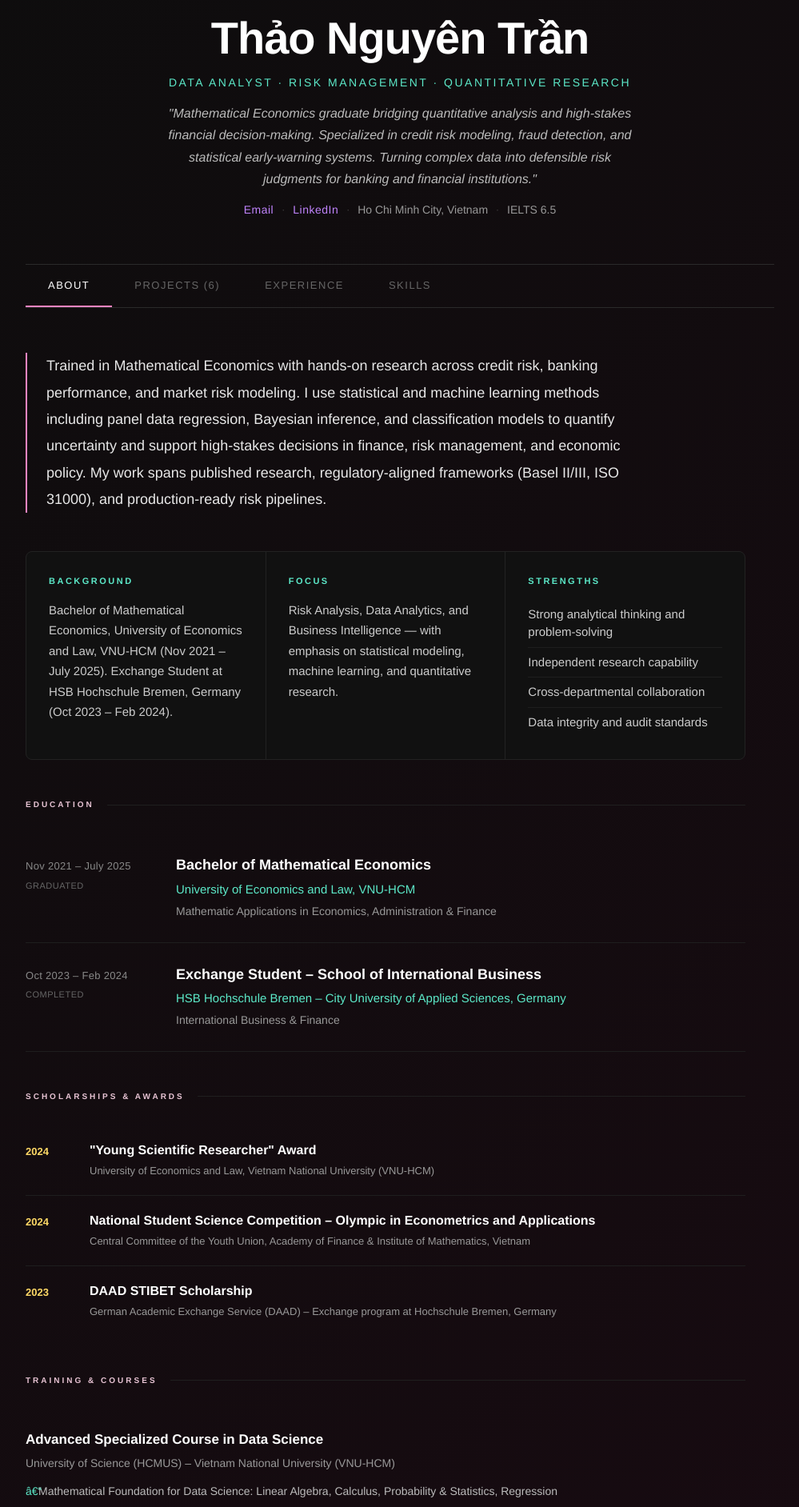
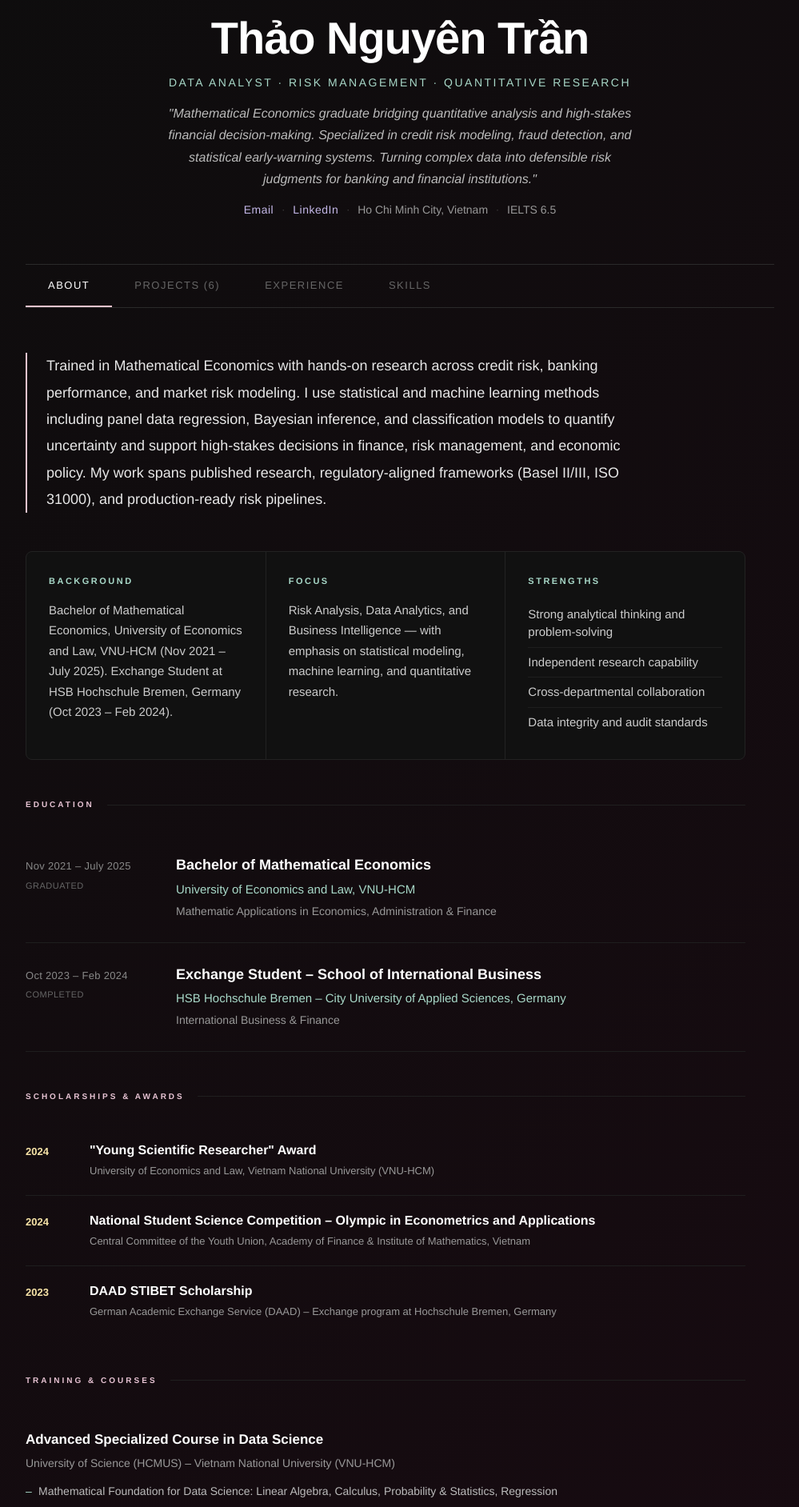
Before and after one commit to nguyenthaotran7903/Thao-Nguyen-Portfolio, a Next.js app: page / in a window 1280 px wide. Shown: the part 191-2075 px from the top of the page at 80% size, without its empty margins (140-1139 px from the left). Built offline with nearby package versions, Linux system fonts and the light colour scheme.

Commit message:
Change color codes in page.module.css
Updated color scheme for various elements to a softer palette.

```diff
--- a/app/page.module.css
+++ b/app/page.module.css
@@ -32,7 +32,7 @@
   transition: border-color 0.3s;
 }
 
-.avatarWrapper:hover { border-color: #FF85C1; }
+.avatarWrapper:hover { border-color: #F2C4CE; }
 .avatar { width: 100%; height: 100%; object-fit: cover; }
 
 .name {
@@ -46,7 +46,7 @@
 
 .title {
   font-size: 14px;
-  color: #5CE8C8;
+  color: #A8D8C8;
   font-weight: 500;
   letter-spacing: 2.5px;
   text-transform: uppercase;
@@ -65,7 +65,7 @@
 .contact { display: flex; align-items: center; gap: 10px; flex-wrap: wrap; justify-content: center; }
 
 .contactLink {
-  color: #C084FC;
+  color: #C4B8E8;
   text-decoration: none;
   font-size: 14px;
   font-weight: 500;
@@ -74,7 +74,7 @@
   border-bottom: 1px solid transparent;
 }
 
-.contactLink:hover { color: #fff; border-bottom-color: #FF85C1; }
+.contactLink:hover { color: #fff; border-bottom-color: #F2C4CE; }
 .contactDot { color: #444; font-size: 12px; }
 .contactInfo { color: #999; font-size: 14px; }
 
@@ -98,7 +98,7 @@
 }
 
 .tab:hover { color: #dddddd; }
-.tabActive { color: #ffffff; border-bottom-color: #FF85C1; }
+.tabActive { color: #ffffff; border-bottom-color: #F2C4CE; }
 
 /* ===== CONTENT ===== */
 .content { min-height: 500px; padding-bottom: 80px; }
@@ -111,7 +111,7 @@
   line-height: 1.85;
   font-weight: 300;
   max-width: 760px;
-  border-left: 2px solid #FF85C1;
+  border-left: 2px solid #F2C4CE;
   padding-left: 24px;
   margin: 0 0 48px;
 }
@@ -140,7 +140,7 @@
   font-size: 11px;
   letter-spacing: 2.5px;
   text-transform: uppercase;
-  color: #5CE8C8;
+  color: #A8D8C8;
   margin-bottom: 14px;
   font-weight: 600;
 }
@@ -201,7 +201,7 @@
 
 .eduInst {
   font-size: 15px;
-  color: #5CE8C8;
+  color: #A8D8C8;
   display: block;
   line-height: 1.4;
 }
@@ -229,7 +229,7 @@
 
 .awardYear {
   font-size: 13px;
-  color: #FFD966;
+  color: #F8E4A8;
   font-weight: 600;
   padding-top: 3px;
   display: block;
@@ -296,7 +296,7 @@
   line-height: 1.55;
 }
 
-.trainingTopics li:before { content: "â€“"; position: absolute; left: 0; color: #5CE8C8; }
+.trainingTopics li:before { content: "–"; position: absolute; left: 0; color: #A8D8C8; }
 
 /* ===== CERTIFICATIONS ===== */
 .certList {
@@ -318,7 +318,7 @@
 }
 
 .certList li:last-child { border-bottom: none; }
-.certList li:before { content: "âœ¦"; position: absolute; left: 0; color: #FF85C1; font-size: 9px; top: 20px; }
+.certList li:before { content: "✦"; position: absolute; left: 0; color: #F2C4CE; font-size: 9px; top: 20px; }
 
 /* ===== EXPERTISE ===== */
 .expertiseList { display: flex; flex-wrap: wrap; gap: 8px; }
@@ -334,7 +334,7 @@
   cursor: default;
 }
 
-.expertiseBadge:hover { border-color: #C084FC; color: #ffffff; background: #161616; }
+.expertiseBadge:hover { border-color: #C4B8E8; color: #ffffff; background: #161616; }
 
 /* ===== PROJECTS ===== */
 .controls { margin-bottom: 24px; }
@@ -353,7 +353,7 @@
 }
 
 .searchInput::placeholder { color: #555; }
-.searchInput:focus { outline: none; border-color: #FF85C1; }
+.searchInput:focus { outline: none; border-color: #F2C4CE; }
 
 .filterButtons { display: flex; gap: 6px; flex-wrap: wrap; }
 
@@ -371,7 +371,7 @@
 }
 
 .filterBtn:hover { border-color: #aaa; color: #ddd; }
-.filterBtn.active { background: #FF85C1; color: #0a0a0a; border-color: #FF85C1; font-weight: 600; }
+.filterBtn.active { background: #F2C4CE; color: #1a1a1a; border-color: #F2C4CE; font-weight: 600; }
 
 .resultsCount {
   font-size: 12px;
@@ -408,7 +408,7 @@
   font-size: 11px;
   letter-spacing: 2px;
   text-transform: uppercase;
-  color: #5CE8C8;
+  color: #A8D8C8;
   font-weight: 600;
 }
 
@@ -428,13 +428,13 @@
 
 .projectResults {
   background: #111;
-  border-left: 2px solid #FF85C1;
+  border-left: 2px solid #F2C4CE;
   padding: 14px 16px;
 }
 
 .projectMethodology {
   background: #0f0f0f;
-  border-left: 2px solid #5CE8C8;
+  border-left: 2px solid #A8D8C8;
   padding: 14px 16px;
 }
 
@@ -442,7 +442,7 @@
   font-size: 10px;
   letter-spacing: 2px;
   text-transform: uppercase;
-  color: #FF85C1;
+  color: #F2C4CE;
   font-weight: 600;
   display: block;
   margin-bottom: 10px;
@@ -465,8 +465,8 @@
   line-height: 1.5;
 }
 
-.projectResults li:before { content: "â€“"; position: absolute; left: 0; color: #FF85C1; }
-.projectMethodology li:before { content: "â€“"; position: absolute; left: 0; color: #5CE8C8; }
+.projectResults li:before { content: "–"; position: absolute; left: 0; color: #F2C4CE; }
+.projectMethodology li:before { content: "–"; position: absolute; left: 0; color: #A8D8C8; }
 
 .expandBtn {
   background: none;
@@ -481,7 +481,7 @@
   text-align: left;
 }
 
-.expandBtn:hover { color: #FF85C1; }
+.expandBtn:hover { color: #F2C4CE; }
 
 .projectFooter {
   display: flex;
@@ -506,7 +506,7 @@
 
 .tag {
   padding: 4px 10px;
-  color: #C084FC;
+  color: #C4B8E8;
   border: 1px solid #2e2e2e;
   border-radius: 2px;
   font-size: 11px;
@@ -517,8 +517,8 @@
   transition: all 0.2s;
 }
 
-.tag:hover { border-color: #C084FC; color: #fff; }
-.tagActive { background: #1e1530; border-color: #C084FC; }
+.tag:hover { border-color: #C4B8E8; color: #fff; }
+.tagActive { background: #1c1828; border-color: #C4B8E8; }
 
 .noResults { color: #555; padding: 40px 0; text-align: center; font-size: 15px; }
 
@@ -554,7 +554,7 @@
   width: 8px;
   height: 8px;
   border-radius: 50%;
-  background: #FF85C1;
+  background: #F2C4CE;
   flex-shrink: 0;
   margin-top: 5px;
 }
@@ -578,7 +578,7 @@
 
 .jobCompany {
   font-size: 15px;
-  color: #5CE8C8;
+  color: #C8E4F8;
   display: block;
   margin-bottom: 18px;
 }
@@ -601,10 +601,10 @@
 }
 
 .highlightsList li:before {
-  content: "â†’";
+  content: "→";
   position: absolute;
   left: 0;
-  color: #FF85C1;
+  color: #F2C4CE;
   font-size: 12px;
   top: 3px;
 }
@@ -625,7 +625,7 @@
   font-size: 11px;
   letter-spacing: 2px;
   text-transform: uppercase;
-  color: #5CE8C8;
+  color: #A8D8C8;
   font-weight: 600;
   padding-top: 8px;
   display: block;
@@ -646,7 +646,7 @@
 }
 
 .skillBadge:hover, .skillHovered {
-  border-color: #C084FC;
+  border-color: #C4B8E8;
   color: #ffffff;
   background: #1a1a1a;
 }
```
